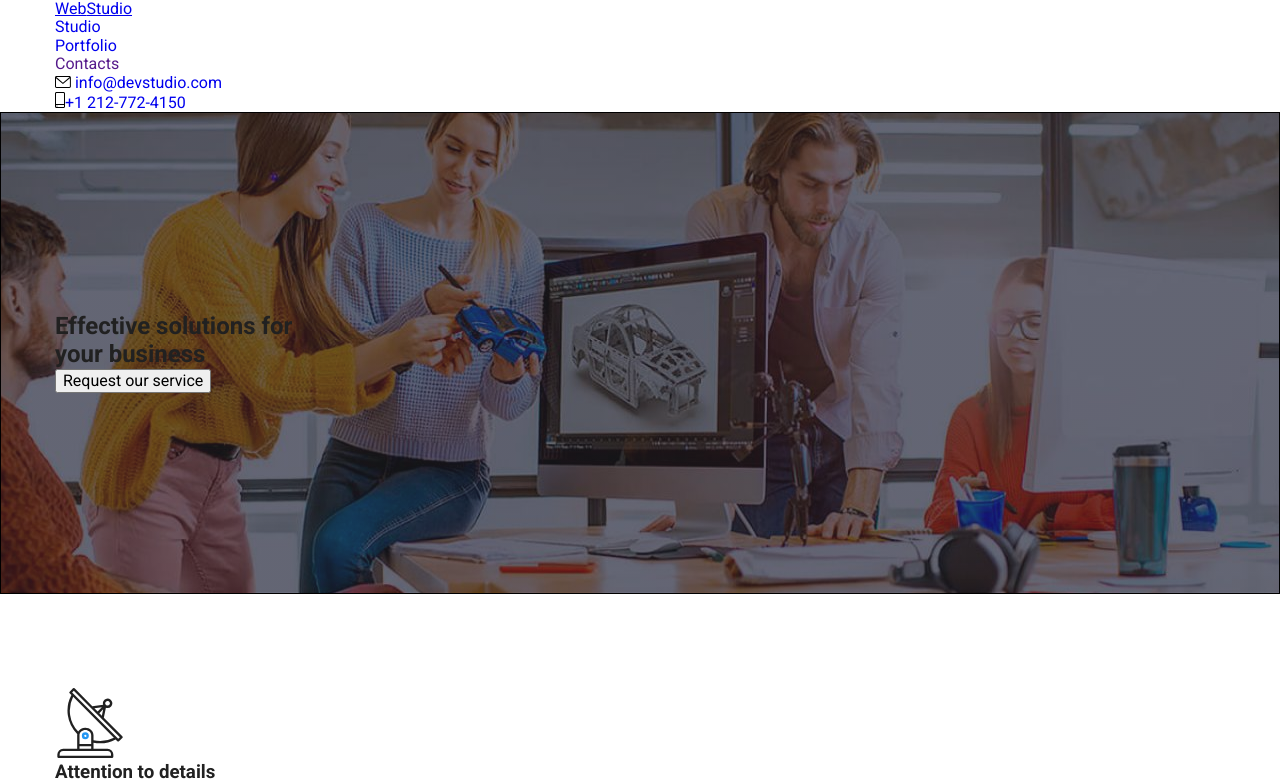
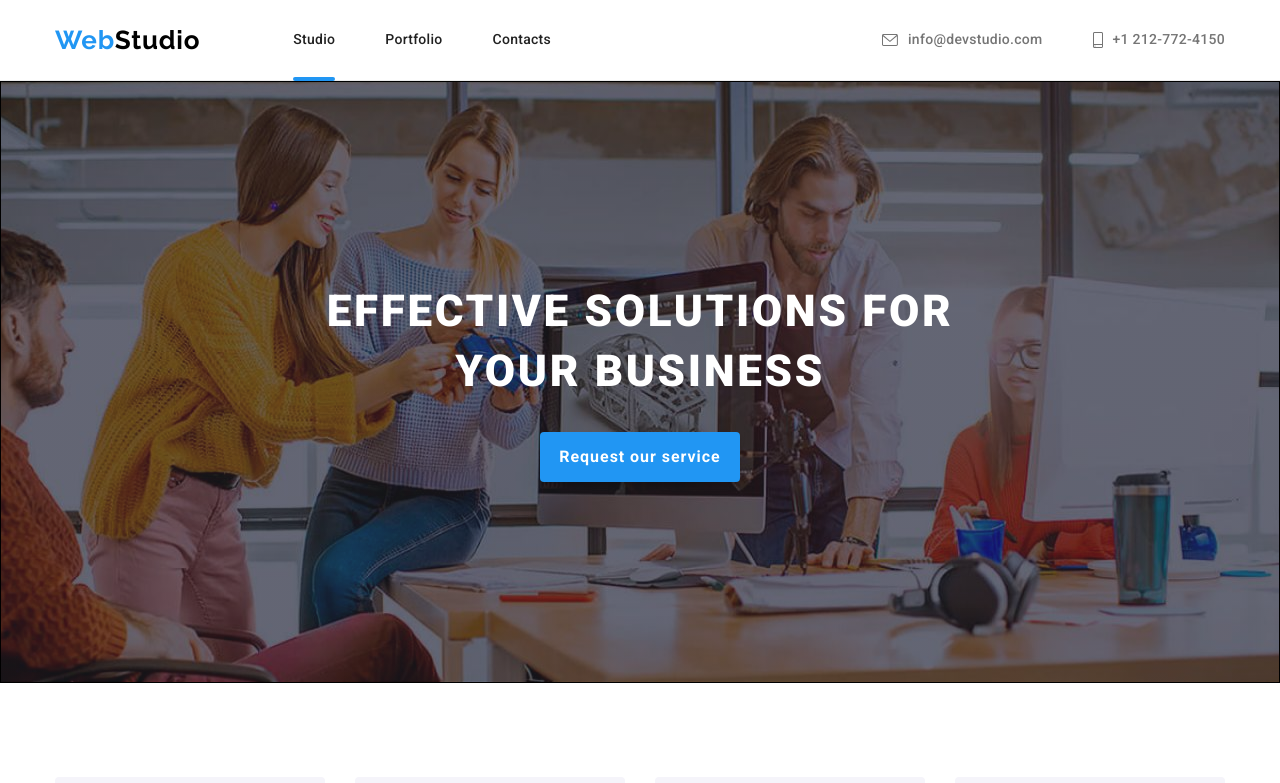
Before and after one commit to ninolis/goit-markup-hw-07, a plain HTML site: page index.html in a window 1280 px wide. Shown: the top 783 px of the page. Drawn offline with nearby package versions, Linux system fonts and the light colour scheme.

Commit message:
Update styles.css

```diff
--- a/css/styles.css
+++ b/css/styles.css
@@ -29,7 +29,6 @@ h6 {
 ul {
   margin: 0;
   padding-left: 0;
-  list-style: none;
 }
 
 button {
@@ -38,6 +37,10 @@ button {
 
 img {
   display: block;
+}
+
+.list {
+  list-style: none;
 }
 
 .link {
@@ -72,16 +75,14 @@ img {
   margin: -1px;
 }
 
-.page-cap {
-  /* padding-top: 24px; */
-  /* padding-bottom: 24px; */
+.header {
   display: flex;
   background-color: var(--primary-bg-color);
   /* background-color: pink; temp color */
   border-bottom: 1px solid #ececec;
 }
 
-.cap-container {
+.header__container {
   display: flex;
 }
 
@@ -89,13 +90,13 @@ img {
 background-color: var(--temp-bg-color);
 } */
 
-.navigation {
+.header__navigation {
   display: flex;
   align-items: center;
   margin-left: 0;
 }
 
-.logo {
+.header__logo {
   margin-right: 93px;
   margin-left: 0;
   font-family: Raleway;
@@ -108,22 +109,22 @@ background-color: var(--temp-bg-color);
 }
 
 /* top line: logo color (text Color) */
-.logo-span-topline {
+.header__logo-span {
   color: var(--primary-black-color);
 }
 
-.navigation-list {
+.navigation__list {
   display: flex;
   align-items: center;
   margin-left: 0;
 }
 
-.navigation-item:not(:last-child) {
+.navigation__item:not(:last-child) {
   margin-right: 50px;
   margin-left: 0;
 }
 
-.navigation-link {
+.navigation__link {
   display: block;
   font-weight: 500;
   font-size: 14px;
@@ -138,7 +139,7 @@ background-color: var(--temp-bg-color);
   position: relative;
 }
 
-.navigation-link.current::after {
+.navigation__link.current::after {
   content: '';
   display: block;
   width: 100%;
@@ -150,23 +151,23 @@ background-color: var(--temp-bg-color);
   left: 0px;
 }
 
-.navigation-link:hover,
-.navigation-link:focus {
+.navigation__link:hover,
+.navigation__link:focus {
   color: var(--secondary-color);
 }
 
-.contact-list {
+.header__contacts {
   display: flex;
   align-items: center;
   margin-left: auto;
 }
 
-.contact-item:not(:last-child) {
+.contacts__item:not(:last-child) {
   margin-right: 50px;
   margin-left: 0;
 }
 
-.contact-link {
+.contacts__link {
   display: flex;
   font-weight: 500;
   font-size: 14px;
@@ -178,12 +179,12 @@ background-color: var(--temp-bg-color);
   /*position: relative;*/
 }
 
-.contact-link:hover,
-.contact-link:focus {
+.contacts__link:hover,
+.contacts__link:focus {
   color: var(--secondary-color);
 }
 
-.header-icon {
+.contacts__icon {
   margin-right: 10px;
   fill: currentColor;
 }
@@ -208,7 +209,7 @@ background-color: var(--temp-bg-color);
   border: 1px solid #000000;
 }
 
-.hero-title {
+.hero__title {
   margin-bottom: 30px;
   font-weight: 900;
   font-size: 44px;
@@ -219,7 +220,7 @@ background-color: var(--temp-bg-color);
   color: var(--primary-bg-color);
 }
 
-.hero-button {
+.hero__button {
   min-width: 200px;
   min-height: 50px;
   padding: 0;
@@ -240,8 +241,8 @@ background-color: var(--temp-bg-color);
   transition: background-color var(--primary-hover);
 }
 
-.hero-button:hover,
-.hero-button:focus {
+.hero__button:hover,
+.hero__button:focus {
   color: var(--primary-bg-color);
   background-color: #188ce8;
 }
@@ -257,7 +258,7 @@ background-color: var(--temp-bg-color);
   /* class visually-hidden */
 }
 
-.advantage-list {
+.advantages__list {
   display: flex;
   /* margin-top: 0; */
   /* margin-bottom: 0; */
@@ -265,7 +266,7 @@ background-color: var(--temp-bg-color);
   /* margin-left: auto; */
 }
 
-.advantage-item {
+.advantages__item {
   display: flex;
   flex-direction: column;
   width: 270px;
@@ -273,12 +274,12 @@ background-color: var(--temp-bg-color);
   /* margin-left: auto; */
 }
 
-.advantage-item:not(:last-child) {
+.advantages__item:not(:last-child) {
   margin-right: 30px;
   margin-left: 0;
 }
 
-.advantage-icon-wrap {
+.advantages__icon-wrap {
   display: flex;
   justify-content: center;
   align-items: center;
@@ -288,16 +289,16 @@ background-color: var(--temp-bg-color);
   border-radius: 4px;
 }
 
-/*.advantage-icon {
+/*.advantages__icon {
   transition: fill var(--primary-hover);
 }*/
 
-/*.advantage-icon:hover,
-.advantage-icon:focus {
+/*.advantages__icon:hover,
+.advantages__icon:focus {
   fill: var(--secondary-color);
 }*/
 
-.advantage-title {
+.advantages__title {
   margin-bottom: 10px;
   font-weight: 700;
   font-size: 14px;
@@ -306,7 +307,7 @@ background-color: var(--temp-bg-color);
   text-transform: uppercase;
 }
 
-.advantage-text {
+.advantages__text {
   font-size: 14px;
   line-height: 1.71;
   letter-spacing: 0.03em;
```
